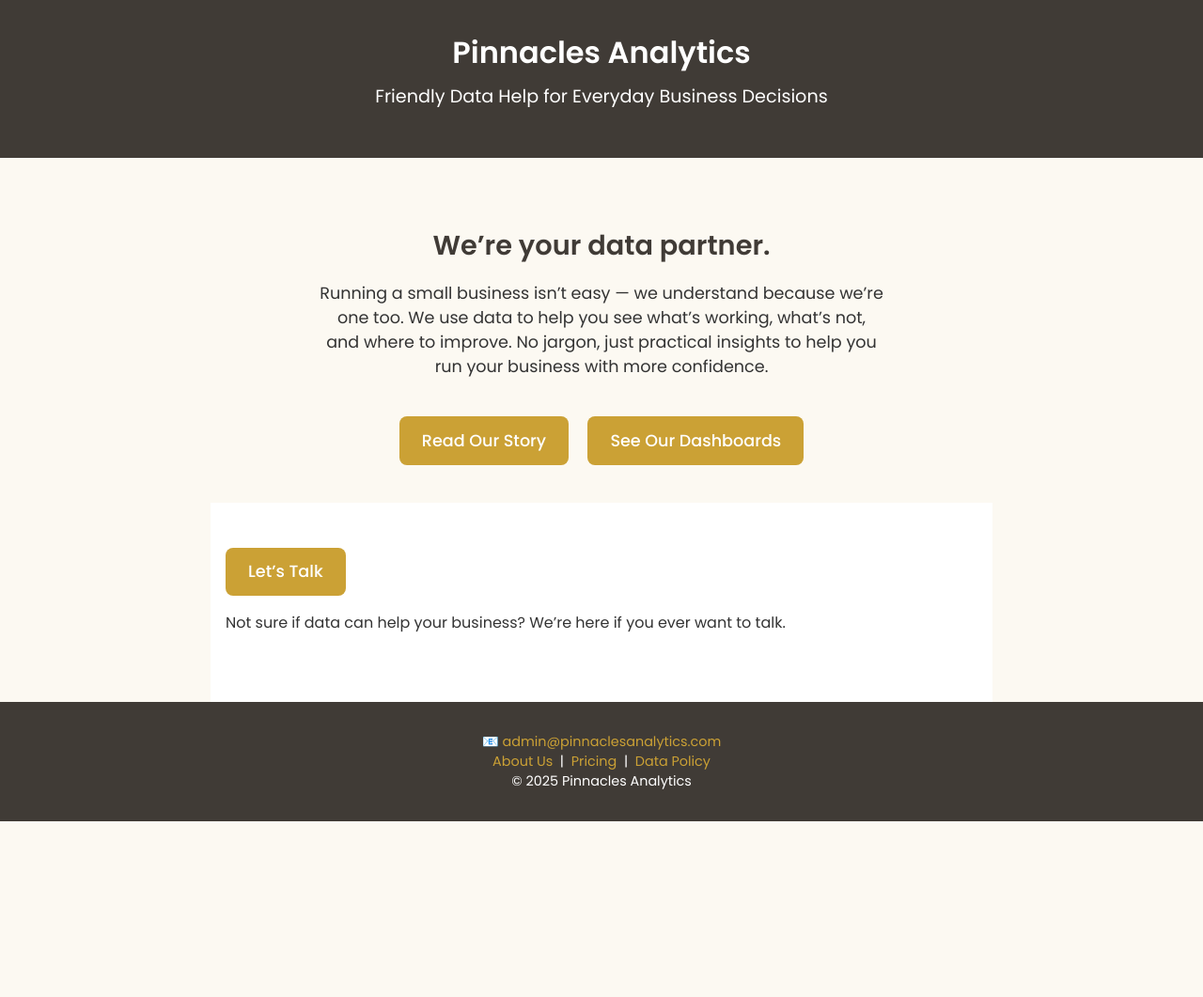
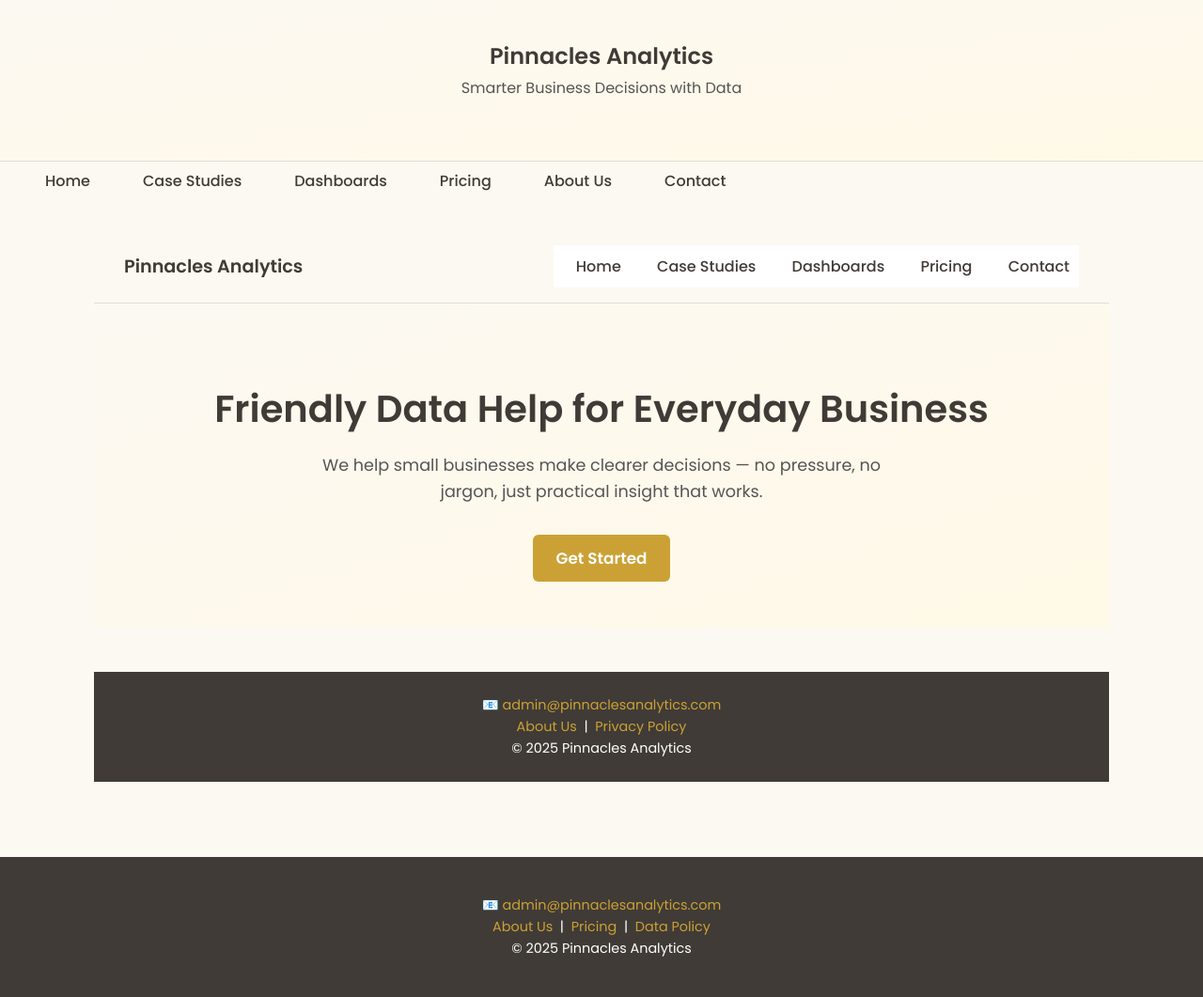
Before and after one commit to lyven81/pinnacles-learning-website, a Jekyll site: the page built from index.html, in a window 1280 px wide. Shown: the whole page at 94% size. Built offline with Jekyll 4.4.1, drawn with Linux system fonts in a browser that asks for light colours; before the commit the page ends 900 px from its top, so only the background shows below that.

Commit message:
Update index.html

```diff
--- a/index.html
+++ b/index.html
@@ -1,134 +1,150 @@
+---
+layout: default
+title: Home
+---
 <!DOCTYPE html>
 <html lang="en">
 <head>
-  <meta charset="utf-8"/>
-  <meta name="viewport" content="width=device-width, initial-scale=1.0"/>
-  <title>Pinnacles Analytics | Friendly Insights for Smarter Business</title>
-  <link href="https://fonts.googleapis.com/css2?family=Poppins:wght@400;500;600&display=swap" rel="stylesheet"/>
-  <link href="style.css" rel="stylesheet"/>
+  <meta charset="UTF-8" />
+  <meta name="viewport" content="width=device-width, initial-scale=1.0" />
+  <title>Pinnacles Analytics | Friendly Data Help</title>
+  <link href="https://fonts.googleapis.com/css2?family=Poppins:wght@400;500;600&display=swap" rel="stylesheet" />
   <style>
     body {
       font-family: 'Poppins', sans-serif;
+      margin: 0;
       background-color: #FCF9F2;
-      margin: 0;
-      padding: 0;
       color: #333;
     }
+
+    .navbar {
+      display: flex;
+      justify-content: space-between;
+      align-items: center;
+      background-color: #FCF9F2;
+      padding: 1rem 2rem;
+      border-bottom: 1px solid #e0ddd3;
+    }
+
+    .navbar .brand {
+      font-size: 1.2rem;
+      font-weight: 600;
+      color: #403B36;
+    }
+
+    .navbar nav a {
+      margin-left: 1.5rem;
+      text-decoration: none;
+      color: #403B36;
+      font-weight: 500;
+    }
+
+    .navbar nav a:hover {
+      color: #CBA135;
+    }
+
     header {
-      background-color: #403B36;
-      color: #FFFFFF;
-      padding: 2rem 1rem;
       text-align: center;
+      padding: 4rem 1rem 3rem;
+      background: linear-gradient(to bottom right, #FCF9F2, #fff9e7);
     }
+
     header h1 {
-      margin: 0;
-      font-size: 2rem;
+      font-size: 2.5rem;
+      color: #403B36;
+      margin-top: 0.5rem;
     }
+
     header p {
-      margin-top: 0.5rem;
-      font-size: 1.2rem;
+      font-size: 1.1rem;
+      color: #555;
+      max-width: 600px;
+      margin: 1rem auto 2rem;
     }
-    .hero {
-      text-align: center;
-      padding: 3rem 1rem 2rem;
-    }
-    .hero h2 {
-      font-size: 1.8rem;
-      color: #403B36;
-      margin-bottom: 1rem;
-    }
-    .hero p {
-      max-width: 600px;
-      margin: 0 auto;
-      font-size: 1.1rem;
-    }
-    .cta-buttons {
-      margin-top: 2rem;
-    }
-    .cta-buttons a {
+
+    .cta-button {
+      display: inline-block;
       background-color: #CBA135;
       color: white;
-      padding: 0.8rem 1.5rem;
-      margin: 0.5rem;
-      display: inline-block;
-      border-radius: 8px;
       text-decoration: none;
-      font-weight: 500;
+      padding: 12px 25px;
+      border-radius: 6px;
+      font-weight: 600;
+      font-size: 1.05rem;
     }
-    .cta-buttons a:hover {
+
+    .cta-button:hover {
       background-color: #b08e2e;
     }
-    .lets-talk {
-      background-color: #FFF;
-      padding: 3rem 1rem;
-      text-align: left;
-      max-width: 800px;
-      margin: 0 auto;
+
+    .spacer {
+      height: 3rem;
     }
-    .lets-talk h3 {
-      font-size: 1.5rem;
-      color: #403B36;
-      margin-bottom: 1rem;
-    }
-    .lets-talk p {
-      font-size: 1rem;
-      margin-bottom: 1.5rem;
-    }
-    .lets-talk a {
-      background-color: #CBA135;
-      color: white;
-      padding: 0.8rem 1.5rem;
-      display: inline-block;
-      border-radius: 8px;
-      text-decoration: none;
-      font-weight: 500;
-    }
-    .lets-talk a:hover {
-      background-color: #b08e2e;
-    }
+
     footer {
       background-color: #403B36;
       color: white;
       text-align: center;
-      padding: 2rem 1rem;
+      padding: 1.5rem;
+      font-size: 0.9rem;
     }
+
     footer a {
       color: #CBA135;
       text-decoration: none;
+    }
+
+    footer a:hover {
+      text-decoration: underline;
+    }
+
+    @media (max-width: 768px) {
+      .navbar {
+        flex-direction: column;
+        align-items: flex-start;
+      }
+
+      .navbar nav {
+        margin-top: 0.5rem;
+      }
+
+      header h1 {
+        font-size: 2rem;
+      }
+
+      .cta-button {
+        font-size: 1rem;
+        padding: 10px 20px;
+      }
     }
   </style>
 </head>
 <body>
 
+  <div class="navbar">
+    <div class="brand">Pinnacles Analytics</div>
+    <nav>
+      <a href="index.html">Home</a>
+      <a href="case-studies.html">Case Studies</a>
+      <a href="dashboard.html">Dashboards</a>
+      <a href="pricing.html">Pricing</a>
+      <a href="contact.html">Contact</a>
+    </nav>
+  </div>
+
   <header>
-    <h1>Pinnacles Analytics</h1>
-    <p>Friendly Data Help for Everyday Business Decisions</p>
+    <h1>Friendly Data Help for Everyday Business</h1>
+    <p>We help small businesses make clearer decisions — no pressure, no jargon, just practical insight that works.</p>
+    <a class="cta-button" href="contact.html">Get Started</a>
   </header>
 
-  <section class="hero">
-  <div class="hero-content">
-    <h2>We’re your data partner.</h2>
-    <p>Running a small business isn’t easy — we understand because we’re one too.
-    We use data to help you see what’s working, what’s not, and where to improve.
-    No jargon, just practical insights to help you run your business with more confidence.</p>
-    <div class="cta-buttons">
-      <a href="/case-study.html" class="cta-button">Read Our Story</a>
-      <a href="/dashboard.html" class="cta-button">See Our Dashboards</a>
-    </div>
-  </div>
-</section>
-
-<section class="lets-talk">
-  <a href="http://www.pinnaclesanalytics.com/contact.html" class="cta-button">Let’s Talk</a>
-  <p>Not sure if data can help your business? We’re here if you ever want to talk.</p>
-</section>
+  <div class="spacer"></div>
 
   <footer>
     <p>📧 <a href="mailto:admin@pinnaclesanalytics.com">admin@pinnaclesanalytics.com</a></p>
     <p>
-      <a href="http://www.pinnaclesanalytics.com/about.html">About Us</a> &nbsp;|&nbsp;
-      <a href="http://www.pinnaclesanalytics.com/pricing.html">Pricing</a> &nbsp;|&nbsp;
-      <a href="http://www.pinnaclesanalytics.com/privacy-policy.html">Data Policy</a>
+      <a href="about.html">About Us</a> &nbsp;|&nbsp;
+      <a href="privacy-policy.html">Privacy Policy</a>
     </p>
     <p>© 2025 Pinnacles Analytics</p>
   </footer>
```
